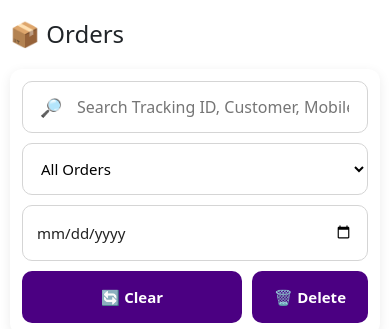
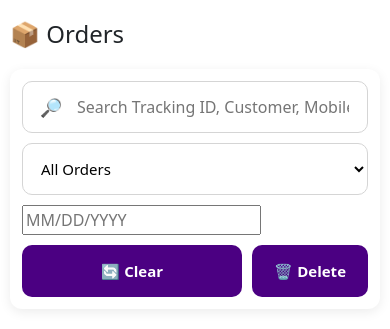
Before and after one commit to besttive1/besttive-site, a Flask app: page /admin/orders in a window 390 px wide. Shown: the top 329 px of the page. Run offline with Flask 3, Linux system fonts and the light colour scheme; the visitor is signed in with stand-in values (Sample User, id 1); data that the repository does not hold is empty.

Commit message:
fix mobile date placeholder

```diff
--- a/templates/admin_orders.html
+++ b/templates/admin_orders.html
@@ -595,11 +595,14 @@
         <!-- SPECIFIC DATE -->
 
         <input
-            type="date"
-            id="specificOrderDate"
-            class="order-date-input"
+            type="text"
+            id="orderDateFilter"
+            class="order-date-filter"
+            placeholder="MM/DD/YYYY"
+            onfocus="this.type='date'; if(this.showPicker) this.showPicker();"
+            onblur="if(!this.value) this.type='text';"
+            onchange="filterOrders()"
         >
-
 
         <!-- =========================
              CLEAR + DELETE
```
